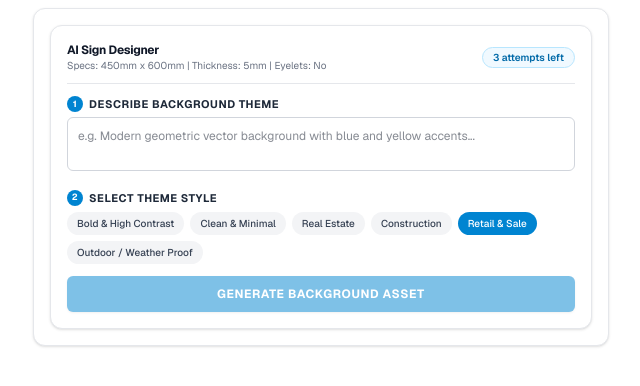
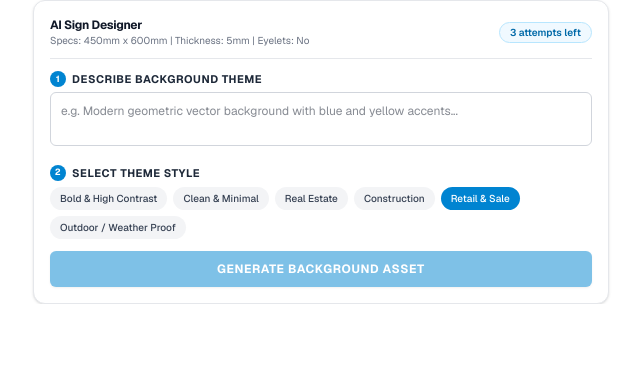
Before and after one commit to majeytunio/ss-signs-automation-product-extension, a Next.js app: page /designer in a window 1280 px wide. Shown: the top 386 px of the page, without its empty margins (319-959 px from the left). Built offline with nearby package versions, Linux system fonts and the light colour scheme.

Commit message:
ML4 The Text And Drag And Drop Working

```diff
--- a/app/designer/page.tsx
+++ b/app/designer/page.tsx
@@ -3514,8 +3514,8 @@ export default function DesignerPage() {
   ];
 
   return (
-    <div ref={containerRef} className="w-full h-fit bg-white p-2">
-      <div className="w-full max-w-xl mx-auto p-4 font-sans space-y-3 bg-white text-gray-900 rounded-xl border border-gray-200 shadow-sm select-none">
+    <div ref={containerRef} className="w-full h-fit bg-white p-0 m-0">
+      <div className="w-full max-w-xl mx-auto p-0 font-sans space-y-3 bg-white text-gray-900 select-none">
         <div
           className="w-full max-w-xl mx-auto p-4 font-sans space-y-3 bg-white text-gray-900 rounded-xl border border-gray-200 shadow-sm select-none"
           onMouseMove={handleMouseMove}
```
